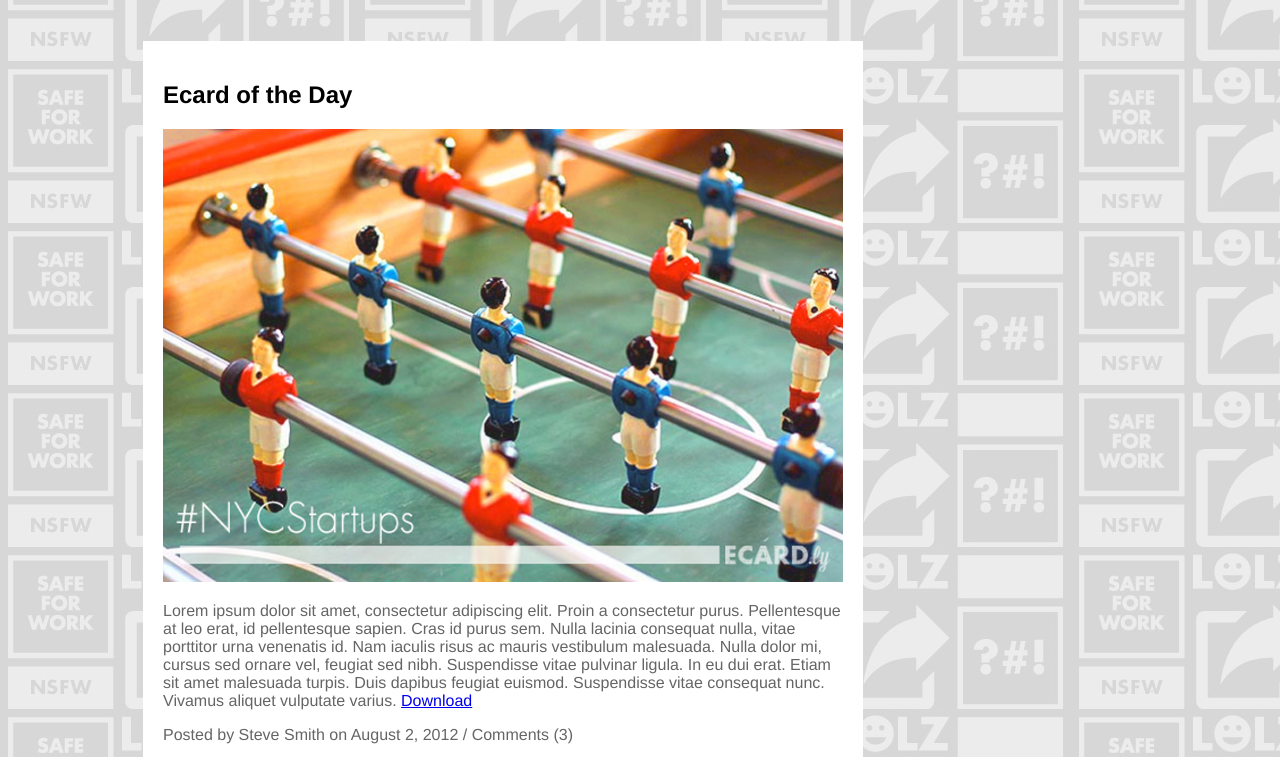
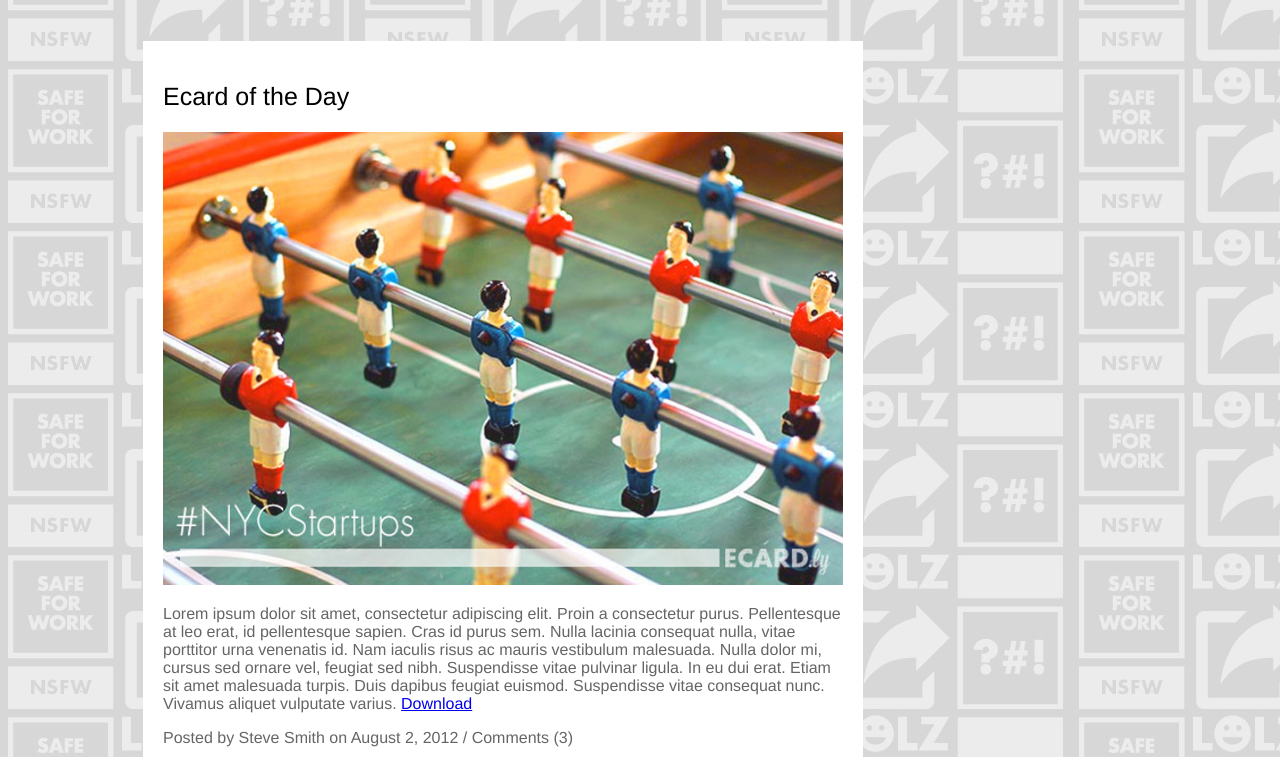
Before and after one commit to jackogit/fewd90week2, a plain HTML site: page ecardly/index.html in a window 1280 px wide. Shown: the part 263-1020 px from the top of the page. Drawn offline with Linux system fonts and the light colour scheme.

Commit message:
Last iteration of the morning

```diff
--- a/ecardly/css/style.css
+++ b/ecardly/css/style.css
@@ -18,6 +18,13 @@ body {
 	color: #656565;
 }
 
+h2 {
+	text-align: left;
+	color: black;
+	font-weight: normal;
+	font-size: 25px;
+}
+
 div {
 	background-color: white;
 	width: 680px;
@@ -25,16 +32,12 @@ div {
 	margin-top: 43px;
 	padding: 20px;
 }
-
-
-	p {
+p 	{
 	text-align: left;
+	font-size: 16px;
+	font-weight: lighter;
 }
 
-	h2 {
-	text-align: left;
-	color: black;
-}
 
 </head>
 </style>
```
